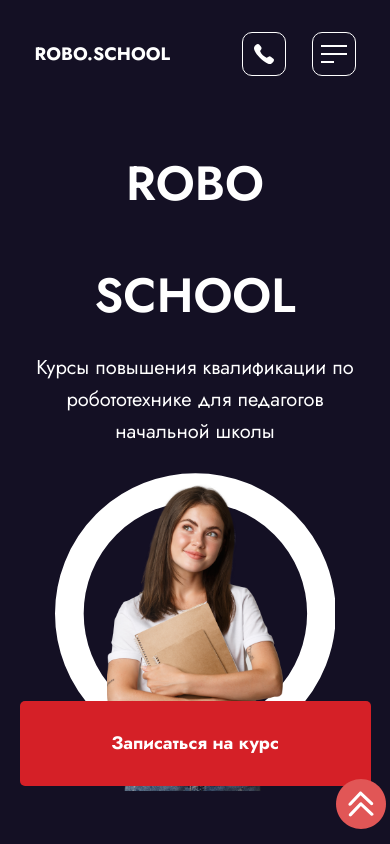
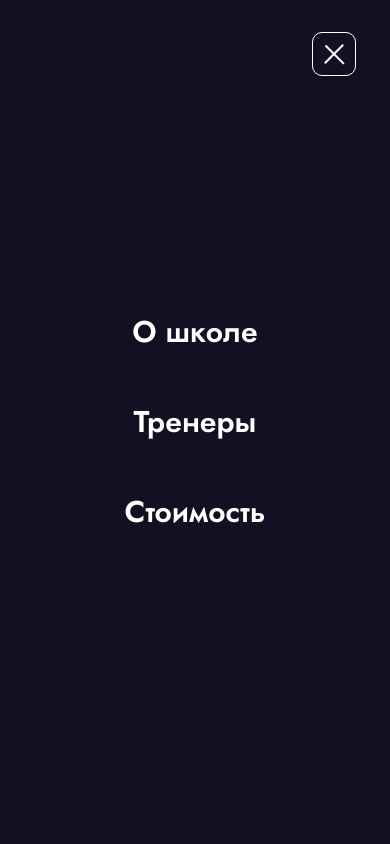
Before and after one commit to olymuzyka-intensive/robo, a React (Vite) app: page / in a window 390 px wide. Both pictures are taken after a click on the button 333 px from the left and 54 px from the top of the page. Shown: the top 844 px of the page. Built offline with nearby package versions, Linux system fonts and the light colour scheme.

Commit message:
work components !!! "ostalos" media full browser

```diff
--- a/src/App.jsx
+++ b/src/App.jsx
@@ -1,7 +1,19 @@
-import React from "react";
+import React, { useState } from "react";
 import Trainer from "./layouts/Trainer";
 
+
+
 const App = () => {
+  const [isActive, setIsActive] = useState(false)
+
+  const openMenu = () => {
+    setIsActive(!isActive)
+  }
+
+  const closeMenu = () => {
+    setIsActive(false)
+  }
+
   return (
     <div className="app-container">
       <header className="header" id="header">
@@ -11,16 +23,15 @@ const App = () => {
               <a href="#"> ROBO.SCHOOL</a>
             </div>
             <nav>
-              <ul className="header__nav">
+              <ul className={`header__nav ${isActive ? "open" : ""}`}>
                 <li className="header__nav_item">
-                  {" "}
-                  <a href="#about">О школе</a>
+                  <a href="#about" onClick={closeMenu}>О школе</a>
                 </li>
                 <li className="header__nav_item">
-                  <a href="#coaches">Тренеры</a>
+                  <a href="#coaches" onClick={closeMenu}>Тренеры</a>
                 </li>
                 <li className="header__nav_item">
-                  <a href="#rate">Стоимость</a>
+                  <a href="#rate" onClick={closeMenu}>Стоимость</a>
                 </li>
               </ul>
             </nav>
@@ -32,12 +43,9 @@ const App = () => {
                 <img src="img/phone.svg" alt="phone" />
               </a>
             </div>
-            {/* <button className="header__nav_mobile"> */}
-            <button className="header__nav_burger">
+            <button className={`header__nav_burger ${isActive ? "open" : ""}`} onClick={openMenu}>
               <span></span>
             </button>
-
-            {/* </button> */}
           </div>
         </div>
       </header>
@@ -47,7 +55,7 @@ const App = () => {
           <div className="container">
             <div className="promo__row">
               <div className="promo__row_left">
-                <h1 className="promo__title">ROBO SCHOOL</h1>
+                <h1 className="promo__title" id="promo" >ROBO SCHOOL</h1>
                 <div className="promo__text">
                   Курсы повышения квалификации по робототехнике для педагогов
                   начальной школы
@@ -83,10 +91,10 @@ const App = () => {
           </div>
         </section>
 
-        <section id="about" className="about">
+        <section className="about">
           <div className="container">
             <div className="about__row">
-              <div className="about__description">
+              <div className="about__description" id="about">
                 <span>Robo School – </span>учреждение для формирования кадрового
                 педагогического резерва в сфере робототехники и программирования
               </div>
@@ -220,7 +228,7 @@ const App = () => {
           <div className="container">
             <div className="make__row">
               <div className="make__row_left">
-                <div className="make__row_title">
+                <div className="make__row_title" id="make">
                   Запишитесь на курс со скидкой 10%
                 </div>
                 <div className="make__row_text">
@@ -244,7 +252,6 @@ const App = () => {
         <div className="container">
           <div className="footer__row">
             <div className="footer__logo">
-              {" "}
               <a href="#"> ROBO.SCHOOL</a>
             </div>
             <div className="footer__phone">
--- a/src/scss/_media.scss
+++ b/src/scss/_media.scss
@@ -29,12 +29,7 @@
     display: none;
     &_burger {
       display: flex;
-    }
-    &_burger.open {
-      display: flex;
-      flex-direction: column;
-      align-items: center;
-      gap: 40px;
+      z-index: 10000;
     }
   }
   .header__phone {
--- a/src/scss/components/_header.scss
+++ b/src/scss/components/_header.scss
@@ -37,6 +37,7 @@
     &_item a {
       color: white;
     }
+
     &_item {
       font-size: 20px;
       line-height: 32px;
@@ -48,6 +49,7 @@
         border-bottom-color: white;
       }
     }
+
     &_burger {
       display: none;
       flex-direction: column;
@@ -58,6 +60,8 @@
       border: 1px solid white;
       border-radius: 10px;
       background: none;
+      position: absolute;
+      right: 0px;
       cursor: pointer;
       span {
         display: flex;
@@ -83,8 +87,53 @@
         background: white;
         top: 8px;
       }
-      position: absolute;
-      right: 0px;
+    }
+
+    &_burger.open {
+      display: flex;
+      flex-direction: column;
+      align-items: center;
+      gap: 40px;
+      span {
+        rotate: -45deg;
+      }
+      span::before {
+        rotate: 90deg;
+        top: 30%;
+      }
+      span::after {
+        opacity: 0;
       }
     }
   }
+
+  &__nav.open {
+    display: flex;
+    flex-direction: column;
+    justify-content: center;
+    gap: 40px;
+    width: 100%;
+    height: 100%;
+    background: #141024;
+    position: fixed;
+    right: -100%;
+    top: 0;
+    z-index: 9999;
+    animation: anim .5s forwards ;
+    @keyframes anim {
+      from {
+        right: -100%;;
+      }
+      to {
+        right: 0;
+      }
+    }
+  }
+
+  &__nav.open a {
+    font-weight: 600;
+    font-size: 30px;
+    line-height: 48px;
+    color: #ffffff;
+  }
+}
--- a/src/scss/components/_promo.scss
+++ b/src/scss/components/_promo.scss
@@ -2,6 +2,7 @@
     background: #141024;
     color: white;
     padding-top: 80px;
+    overflow: hidden;
     &__row {
         display: flex;
         gap: 30px;
```
Also changed, not shown: src/css/style.css, src/css/style.min.css, 2 other files (tests, documents, lock files or other folders). Lines whose indentation alone changed are shown as unchanged.
